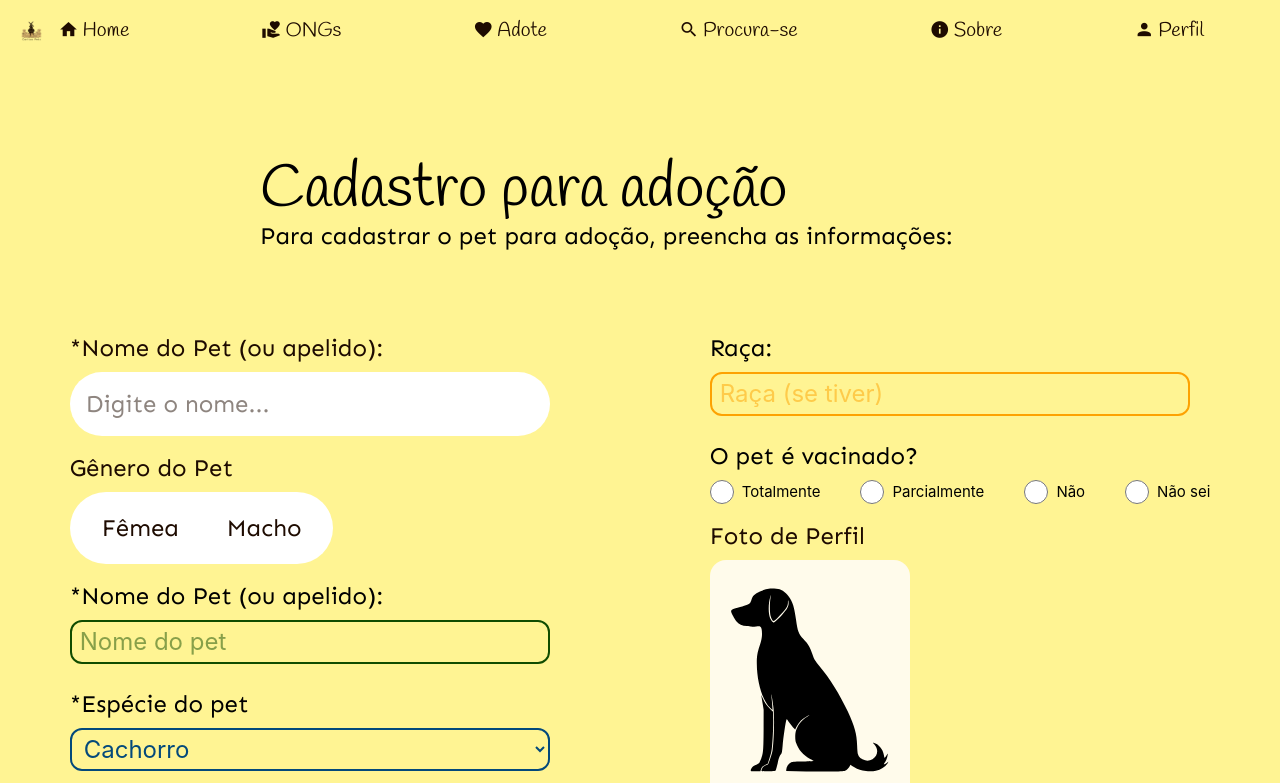
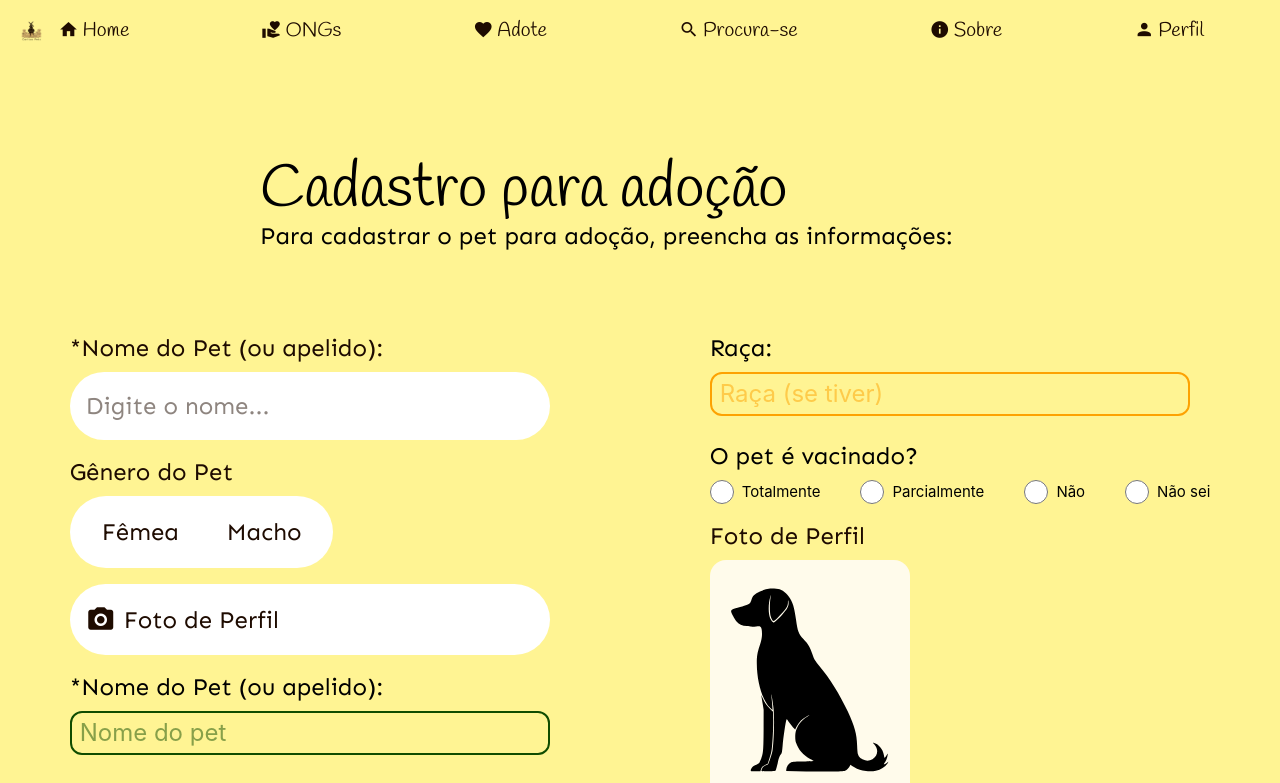
Before and after one commit to CaritasPets/Front-End, a Vue app: page /adote/register in a window 1280 px wide. Shown: the top 783 px of the page. Built offline with nearby package versions, Linux system fonts and the light colour scheme.

Commit message:
FEAT: Input construction completed #99

```diff
--- a/src/components/FormsComponents/BaseInput.vue
+++ b/src/components/FormsComponents/BaseInput.vue
@@ -25,7 +25,7 @@ const inputStore = useBaseInputStore()
       :type="inputStore.campos[props.name].type"
       :placeholder="inputStore.campos[props.name].placeholder"
       :required="inputStore.campos[props.name].required"
-      class="bg-white text-[#1E0B00] rounded-full text-2xl px-4 py-4"
+      class="bg-white text-[#1E0B00] rounded-full text-2xl px-4 py-4.5"
     >
   </div>
 </template>
--- a/src/components/FormsComponents/PetForm.vue
+++ b/src/components/FormsComponents/PetForm.vue
@@ -3,6 +3,7 @@ import { ref } from 'vue'
 import { useRacaStore } from '../../stores/RacaStore'
 import BaseInput from './BaseInput.vue'
 import ToggleComponent from './RadioInput.vue'
+import PictureInput from './PictureInput.vue'
 const racaStore = useRacaStore()
 
 const file = ref(null)
@@ -45,6 +46,9 @@ function onFileChange(event) {
         </li>
         <li>
           <ToggleComponent name="radio1"/>
+        </li>
+        <li>
+          <PictureInput/>
         </li>
         <li>
           <p class="text-2xl font-[Sen]">*Nome do Pet (ou apelido):</p>
--- a/src/components/FormsComponents/PictureInput.vue
+++ b/src/components/FormsComponents/PictureInput.vue
@@ -1,44 +1,26 @@
 <script setup>
+import { ref } from 'vue'
 
+const file = ref(null)
+
+function handleFileChange(event) {
+  const selected = event.target.files[0]
+  if (selected) {
+    file.value = selected
+    console.log('Arquivo selecionado:', selected.name)
+  }
+}
 </script>
 <template>
-<li class="flex flex-col w-[100%]">
-  <p class="text-2xl text-[#1E0B00] font-[Sen]">Foto de Perfil</p>
-  <input id="fileInput" class="hidden" type="file" @change="onFileChange" />
-  <label for="fileInput" class="w-50 h-60 my-2 cursor-pointer">
-    <img
-      v-if="file"
-      class="w-full h-full rounded-2xl hover:opacity-50 transition-all duration-500"
-      :src="previewUrl"
-      alt="foto-selecionada"
-    />
-    <img
-      v-else
-      class="w-full h-full rounded-2xl bg-amber-50 hover:opacity-50 transition-all duration-500"
-      src="/pet_default.svg"
-      alt=""
-    />
+<div class="font-[Sen]">
+  <label class="flex items-center gap-2 cursor-pointer px-4 py-4 rounded-full bg-white">
+    <span class="mdi mdi-camera text-2xl lg:text-3xl pt-0.5 text-[#1E0B00]"></span>
+    <span class="text-xl lg:text-2xl text-[#1E0B00]">Foto de Perfil</span>
+    <input type="file" class="hidden" @change="handleFileChange" />
   </label>
-</li>
+  <div v-if="file" class="mt-3 text-sm text-[#1E0B00]">
+    {{ file.name }}
+  </div>
+</div>
+
 </template>
-
-
-
-<li class="flex flex-col w-[100%]">
-          <p class="text-2xl text-[#1E0B00] font-[Sen]">Foto de Perfil</p>
-          <input id="fileInput" class="hidden" type="file" @change="onFileChange" />
-          <label for="fileInput" class="w-50 h-60 my-2 cursor-pointer">
-            <img
-              v-if="file"
-              class="w-full h-full rounded-2xl hover:opacity-50 transition-all duration-500"
-              :src="previewUrl"
-              alt="foto-selecionada"
-            />
-            <img
-              v-else
-              class="w-full h-full rounded-2xl bg-amber-50 hover:opacity-50 transition-all duration-500"
-              src="/pet_default.svg"
-              alt=""
-            />
-          </label>
-        </li>
```
